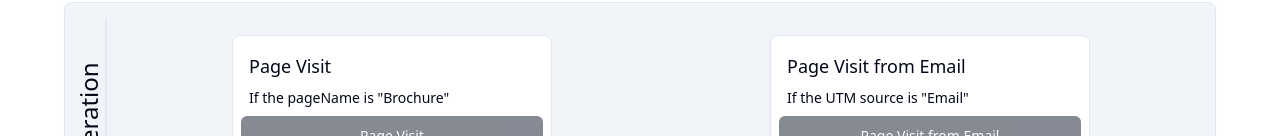
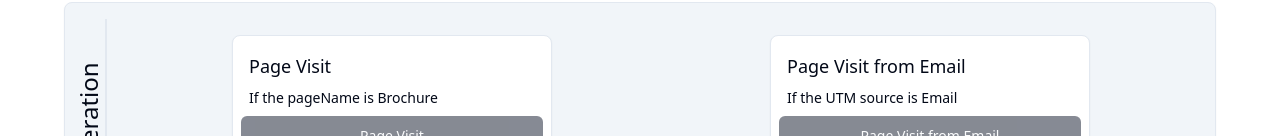
Before and after one commit to Kaihchanwork/test, a Next.js app: page /uc1 in a window 1280 px wide. Shown: the part 664-800 px from the top of the page. Built offline with nearby package versions, Linux system fonts and the light colour scheme.

Commit message:
Update page.tsx

```diff
--- a/app/uc1/page.tsx
+++ b/app/uc1/page.tsx
@@ -120,7 +120,7 @@ const HomePage = () => {
         <CXFlow.Item>
             <CXFlow.ItemHeader>Page Visit</CXFlow.ItemHeader>
             <CXFlow.ItemDescription>
-              If the pageName is "Brochure"
+              If the pageName is Brochure
             </CXFlow.ItemDescription>
             <CXFlow.ItemForm
               triggerLabel="Page Visit"
@@ -136,7 +136,7 @@ const HomePage = () => {
           <CXFlow.Item>
             <CXFlow.ItemHeader>Page Visit from Email</CXFlow.ItemHeader>
             <CXFlow.ItemDescription>
-              If the UTM source is "Email"
+              If the UTM source is Email
             </CXFlow.ItemDescription>
             <CXFlow.ItemForm
               triggerLabel="Page Visit from Email"
```
